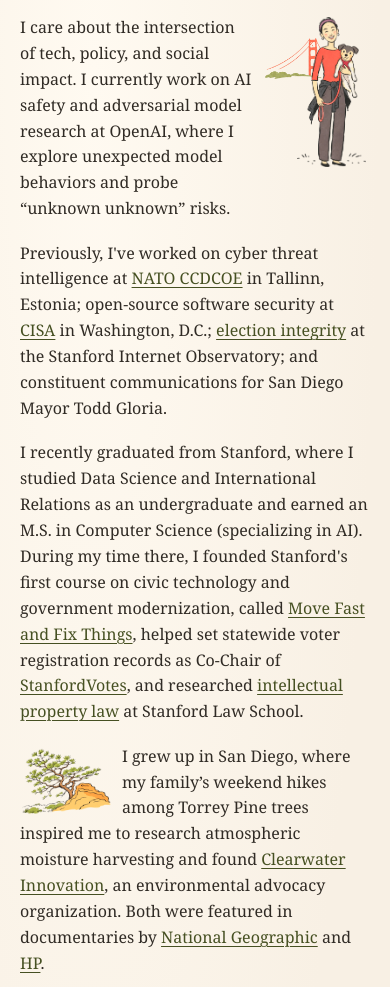
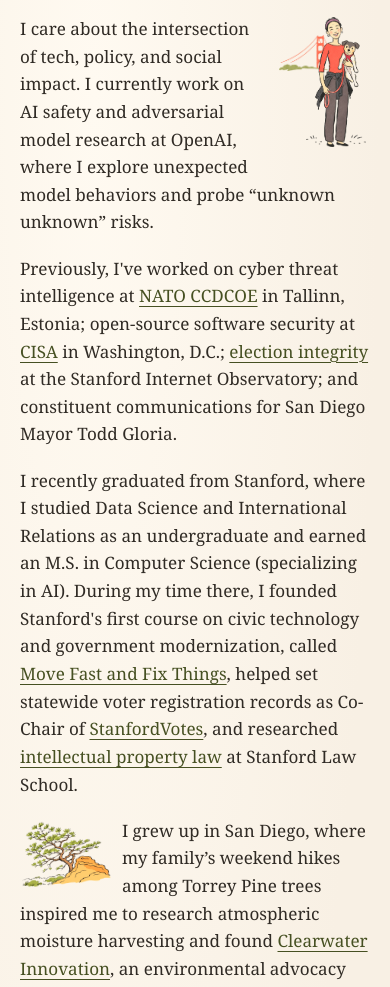
Before and after one commit to Emillama/emillama.github.io, a plain HTML site: page index.html in a window 390 px wide. Shown: the part 170-1157 px from the top of the page. Drawn offline with Linux system fonts and the light colour scheme.

Commit message:
Widen the bio, resize artwork, and refresh styles

```diff
--- a/index.html
+++ b/index.html
@@ -6,7 +6,7 @@
   <meta name="description" content="Emily Tianshi works at the intersection of tech, policy, and social impact.">
   <meta name="theme-color" content="#f8f0e4">
   <title>Emily Tianshi</title>
-  <link rel="stylesheet" href="style.css">
+  <link rel="stylesheet" href="style.css?v=3">
 </head>
 <body>
   <main class="page">
--- a/style.css
+++ b/style.css
@@ -38,7 +38,7 @@ body {
 .scene {
   position: relative;
   width: 100%;
-  max-width: 23rem;
+  max-width: 17rem;
   justify-self: center;
   grid-column: 2;
   grid-row: 1;
@@ -65,10 +65,6 @@ body {
   transform: rotate(-6deg);
 }
 
-.bio > p, .san-diego, .photo-row {
-  max-width: 41rem;
-}
-
 h1 {
   margin: 0 0 1.4rem;
   font-size: clamp(2.6rem, 5.6vw, 5rem);
@@ -79,7 +75,7 @@ h1 {
 
 p {
   margin: 0 0 1.15rem;
-  font-size: clamp(1rem, .94rem + .23vw, 1.17rem);
+  font-size: clamp(1.0625rem, .98rem + .36vw, 1.3rem);
   line-height: 1.62;
 }
 
@@ -141,7 +137,7 @@ a:focus-visible {
 
 .san-diego {
   display: grid;
-  grid-template-columns: minmax(4.5rem, 24%) minmax(0, 1fr);
+  grid-template-columns: minmax(4.5rem, 16%) minmax(0, 1fr);
   align-items: center;
   gap: clamp(.65rem, 2vw, 1.5rem);
   margin-block-end: 1.15rem;
@@ -178,7 +174,7 @@ a:focus-visible {
 
   .scene {
     float: right;
-    width: 30%;
+    width: 26%;
     margin: .15rem 0 .65rem .8rem;
   }
 
```
